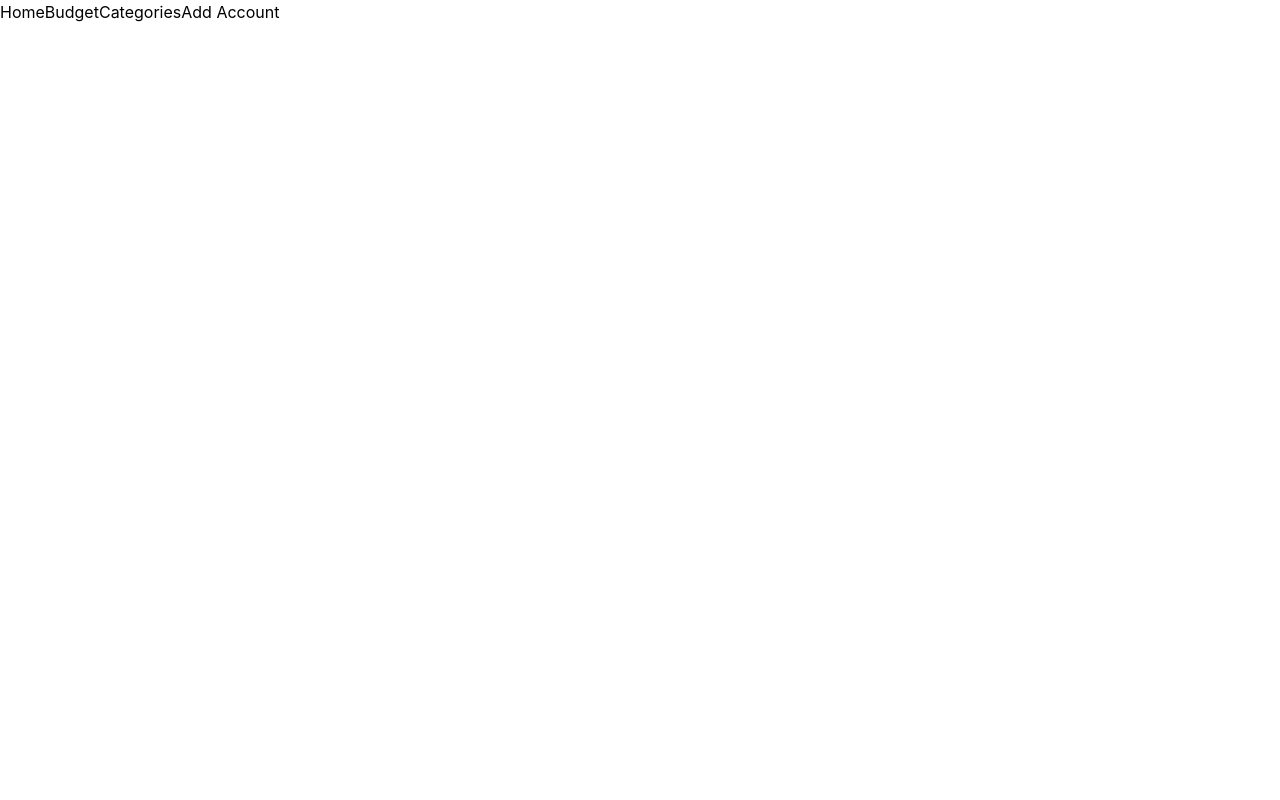
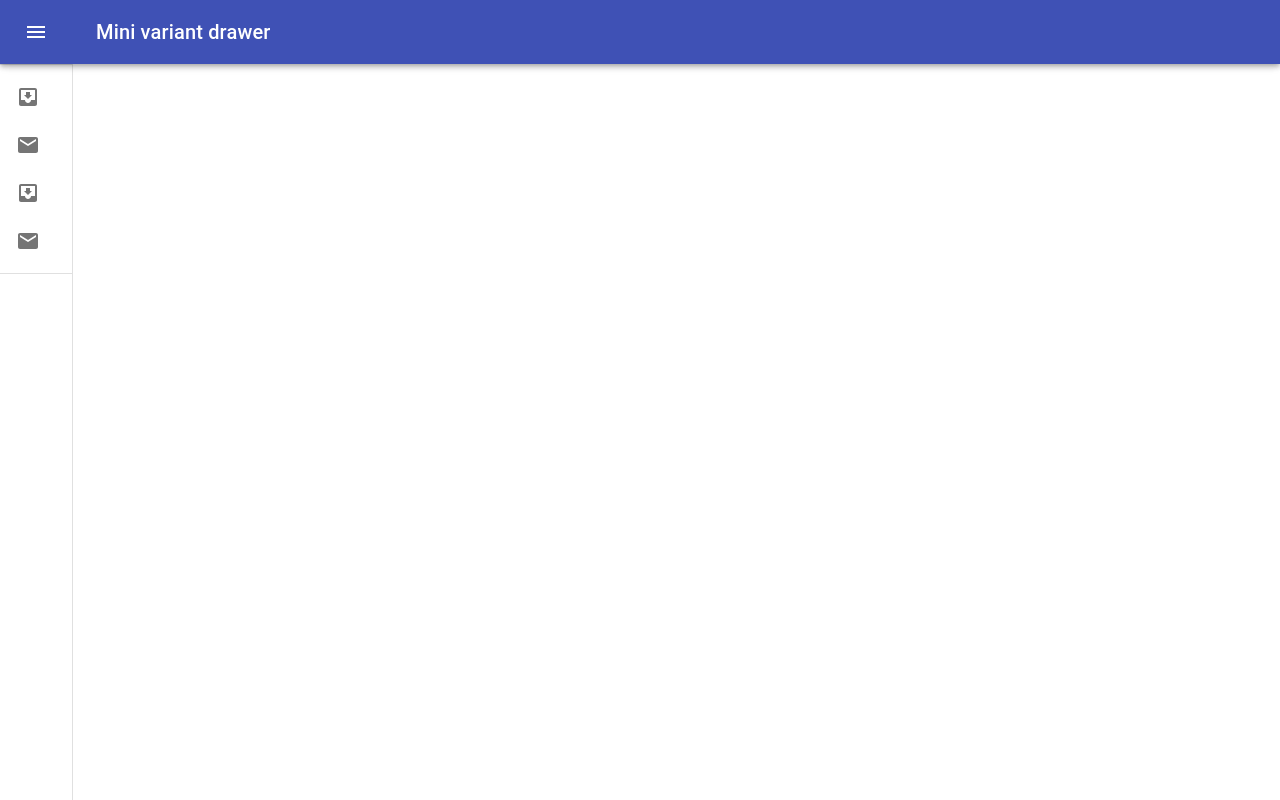
Before and after one commit to 756D6D61/New-Savings-Dashboard, a React (Create React App) app: page / in a window 1280 px wide. Built offline with nearby package versions, Linux system fonts and the light colour scheme.

Commit message:
current working solution

```diff
--- a/src/components/NavTest.js
+++ b/src/components/NavTest.js
@@ -150,19 +150,25 @@ export default function MiniDrawer() {
 				</div>
 				<Divider />
 				<List>
-					{routes.map((text, index) => (
+					{['Budget', 'Starred', 'Send email', 'Drafts'].map(
+						(text, index) => (
 							<ListItem
 								button
-							key={text.name}
-							component={text.component}
+								key={text}
+								component={Link}
 								to={'/' + text}
 							>
 								<ListItemIcon>
-								<text.icon />
+									{index % 2 === 0 ? (
+										<InboxIcon />
+									) : (
+										<MailIcon />
+									)}
 								</ListItemIcon>
-							<ListItemText primary={text.name} />
+								<ListItemText primary={text} />
 							</ListItem>
-					))}
+						)
+					)}
 				</List>
 				<Divider />
 			</Drawer>
@@ -193,3 +199,18 @@ export default function MiniDrawer() {
 	)
 })}
  */
+
+/*{routes.map((text, index) => (
+						<ListItem
+							button
+							key={text.name}
+							component={text.component}
+							to={text.path}
+						>
+							<ListItemIcon>
+								{index % 2 === 0 ? <InboxIcon /> : <MailIcon />}
+							</ListItemIcon>
+							<ListItemText primary={text.name} />
+						</ListItem>
+					))}
+					*/
--- a/src/pages/Home/index.js
+++ b/src/pages/Home/index.js
@@ -5,7 +5,7 @@ import NavTest from '../../components/NavTest'
 const Home = ({ route }) => {
 	return (
 		<div>
-			<Nav route={route} />
+			<NavTest route={route} />
 		</div>
 	)
 }
```
Lines whose indentation alone changed are shown as unchanged.
